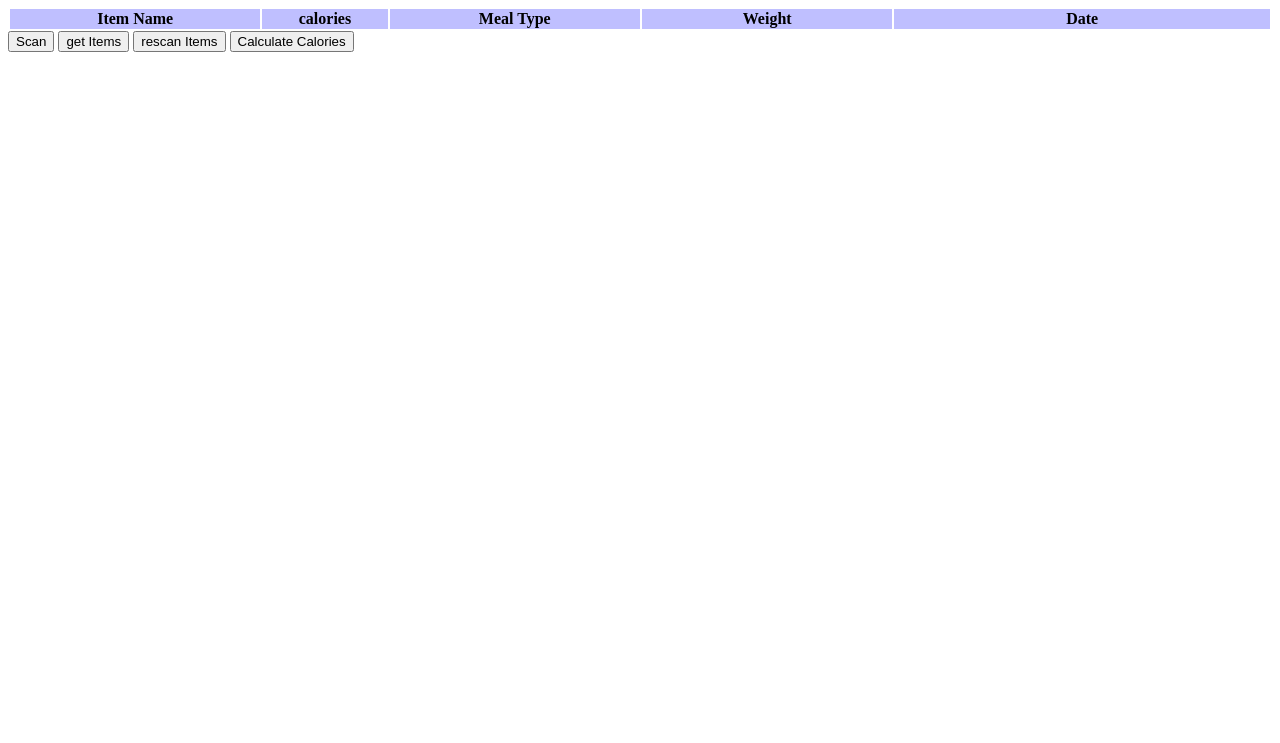
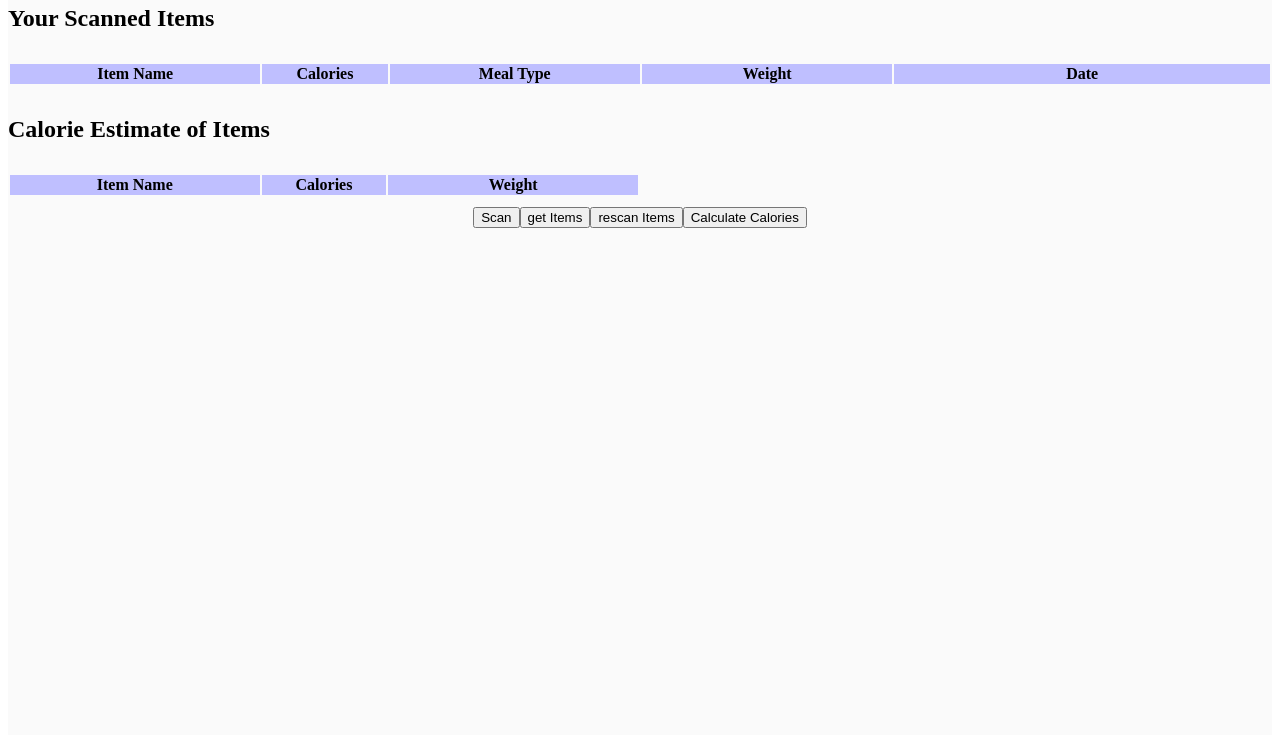
Before and after one commit to deestroy/SYSC-3010, a website: page public/home.html in a window 1280 px wide. Shown: the part 73-816 px from the top of the page. Drawn offline with Linux system fonts and the light colour scheme; no server answers.

Commit message:
layout changes to home

```diff
--- a/public/home.html
+++ b/public/home.html
@@ -1,24 +1,55 @@
 
 <!DOCTYPE html>
-<html>
-    <head><link rel='stylesheet' href='css/clicked.css'></head>
-<body>
+<html style="min-height: 100%;position: relative;"><head><link rel="stylesheet" href="css/clicked.css"></head>
+<body style="height: 100vh;">
+<div page="" style="
+    display: flex;
+    flex-wrap: wrap;
+    gap: 10px;
+    background-color: #fafafa;
+    height: 100%;
+    align-content: flex-start;
+">
+<div style="display: flex;justify-content: space-between;height: 5%;width: 100%;">
+    <h1>User Home</h1>
+    <img src="img/person_outline.png">
+</div>
 
-<h1>User Home</h1>
-<table id="UserData" style="width: 100%;">
+    <h2 style="width: 100%;">Your Scanned Items</h2>
+    <table id="UserData" style="width: 100%;height: fit-content;">
         <tbody>
-        <tr style="background-color: rgb(191, 191, 255);">
+            <tr style="background-color: rgb(191, 191, 255);max-height: 10%;">
                 <th class="cell" style="width: 20%;">  Item Name  </th>
-            <th class="cell" style="width: 10%;">  calories  </th>
+                <th class="cell" style="width: 10%;">  Calories  </th>
                 <th class="cell" style="width: 20%;">Meal Type</th>
                 <th class="cell" style=" width: 20%;">Weight</th>
                 <th>Date</th>
         </tr></tbody></table>
-<button id='scan' onclick="scan()">Scan</button>
-<button id ='getItems' onclick="getItems()">get Items</button>
-<button id = 'Rescan Items' onclick="rescan()">rescan Items</button>
-<button id = 'calculateButton' onclick="calculate()">Calculate Calories</button>
-<label id = 'displayCals'></label>
+    <h2 style="width: 100%;">Calorie Estimate of Items</h2>
+    <table id="Rescanned Items" style="width: 50%;height: fit-content;">
+        <tbody>
+            <tr style="background-color: rgb(191, 191, 255);">
+                <th class="cell" style="width: 20%;">  Item Name  </th>
+                <th class="cell" style="width: 10%;">  Calories  </th>
+                <th class="cell" style=" width: 20%;">Weight</th>
+
+        </tr></tbody></table>
+
+    <div id="buttons" style="
+        width: 100%;
+        height: fit-content;
+        display: flex;
+        justify-content: center;
+    ">
+        <button id="scan" onclick="scan()">Scan</button>
+        <button id="getItems" onclick="getItems()">get Items</button>
+        <button id="Rescan Items" onclick="rescan()">rescan Items</button>
+        <button id="calculateButton" onclick="calculate()">Calculate Calories</button>
+
+    </div>
+    <label id="displayCals"></label>
+</div>
+
 <script src='addItem.js'></script>
 <script src='buttonFunctions.js'></script>
 <script src='calculateCalories.js'></script>
```
Also changed, not shown: public/img/person_outline.png (added), public/img/person_outline.webp (added). Lines whose indentation alone changed are shown as unchanged.
